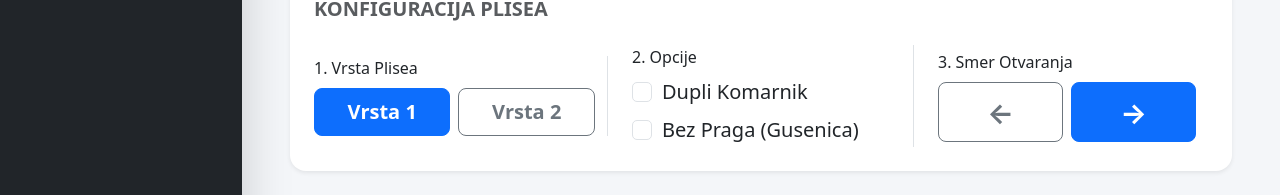
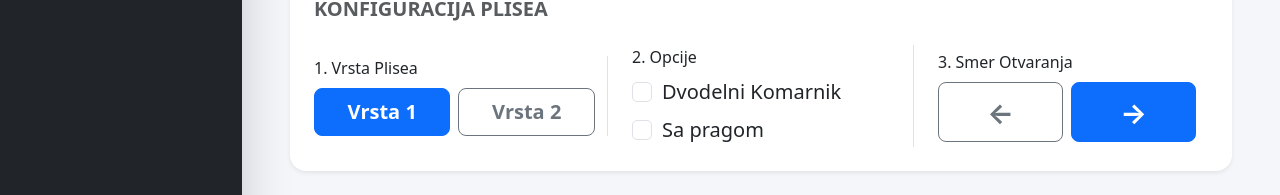
Before and after one commit to DanilG93/alumax-erp, a React (Vite) app in the folder alumax-frontend/: page /admin in a window 1280 px wide. Shown: the part 527-722 px from the top of the page. Built offline with nearby package versions, Linux system fonts and the light colour scheme; no server answers.

Commit message:
Fix UI labels to Dvodelni and update threshold logic to hasThreshold

```diff
--- a/alumax-frontend/src/layouts/AdminLayout.jsx
+++ b/alumax-frontend/src/layouts/AdminLayout.jsx
@@ -12,13 +12,12 @@ function AdminLayout() {
     deliveryAddress: "",
     plisseType: "VRSTA_1",
     isDouble: false,
-    noThreshold: false,
+    hasThreshold: false, // ISPRAVLJENO
     openingDirection: "RIGHT",
   });
 
   const [suggestions, setSuggestions] = useState([]);
 
-  // Učitavanje starih kupaca čim se stranica otvori
   useEffect(() => {
     const fetchSuggestions = async () => {
       try {
@@ -36,7 +35,6 @@ function AdminLayout() {
     try {
       await createWorkOrder(order);
       alert("Nalog uspešno kreiran!");
-      // Reset forme nakon uspesnog slanja
       setOrder({
         protocolNumber: "",
         customerDescription: "",
@@ -47,7 +45,7 @@ function AdminLayout() {
         deliveryAddress: "",
         plisseType: "VRSTA_1",
         isDouble: false,
-        noThreshold: false,
+        hasThreshold: false,
         openingDirection: "RIGHT",
       });
     } catch (error) {
@@ -163,7 +161,6 @@ function AdminLayout() {
                 </div>
               </div>
 
-              {/* POLJE ZA ADRESU KOJE SE POJAVLJUJE AKO JE ISPORUKA ŠTIKLIRANA */}
               {order.deliveryRequired && (
                 <div className="col-12 mt-3 animate__animated animate__fadeIn">
                   <label className="form-label fw-medium text-primary">
@@ -217,11 +214,9 @@ function AdminLayout() {
             </div>
           </div>
 
-          {/* SEKCIJA 3: KONFIGURACIJA PLISEA */}
           <div className="card p-4 shadow-sm border-0 mb-4 rounded-4">
             <h5 className="text-muted fw-bold mb-4">KONFIGURACIJA PLISEA</h5>
             <div className="row g-4 align-items-center">
-              {/* VRSTA */}
               <div className="col-md-4 border-end">
                 <p className="fw-medium mb-2">1. Vrsta Plisea</p>
                 <div className="d-flex gap-2">
@@ -246,7 +241,6 @@ function AdminLayout() {
                 </div>
               </div>
 
-              {/* OPCIJE */}
               <div className="col-md-4 border-end px-md-4">
                 <p className="fw-medium mb-2">2. Opcije</p>
                 <div className="form-check mb-2 fs-5">
@@ -265,29 +259,29 @@ function AdminLayout() {
                     }}
                   />
                   <label className="form-check-label" htmlFor="isDoubleCheck">
-                    Dupli Komarnik
+                    Dvodelni Komarnik
                   </label>
                 </div>
                 <div className="form-check fs-5">
                   <input
                     className="form-check-input"
                     type="checkbox"
-                    id="noThresholdCheck"
-                    checked={order.noThreshold}
+                    id="hasThresholdCheck"
+                    checked={order.hasThreshold}
                     onChange={(e) =>
-                      setOrder({ ...order, noThreshold: e.target.checked })
+                      setOrder({ ...order, hasThreshold: e.target.checked })
                     }
                   />
+                  {/* ISPRAVLJENO: Sa pragom */}
                   <label
                     className="form-check-label"
-                    htmlFor="noThresholdCheck"
+                    htmlFor="hasThresholdCheck"
                   >
-                    Bez Praga (Gusenica)
+                    Sa pragom
                   </label>
                 </div>
               </div>
 
-              {/* SMER OTVARANJA */}
               <div className="col-md-4 px-md-4">
                 <p className="fw-medium mb-2">3. Smer Otvaranja</p>
                 {order.isDouble ? (
```
